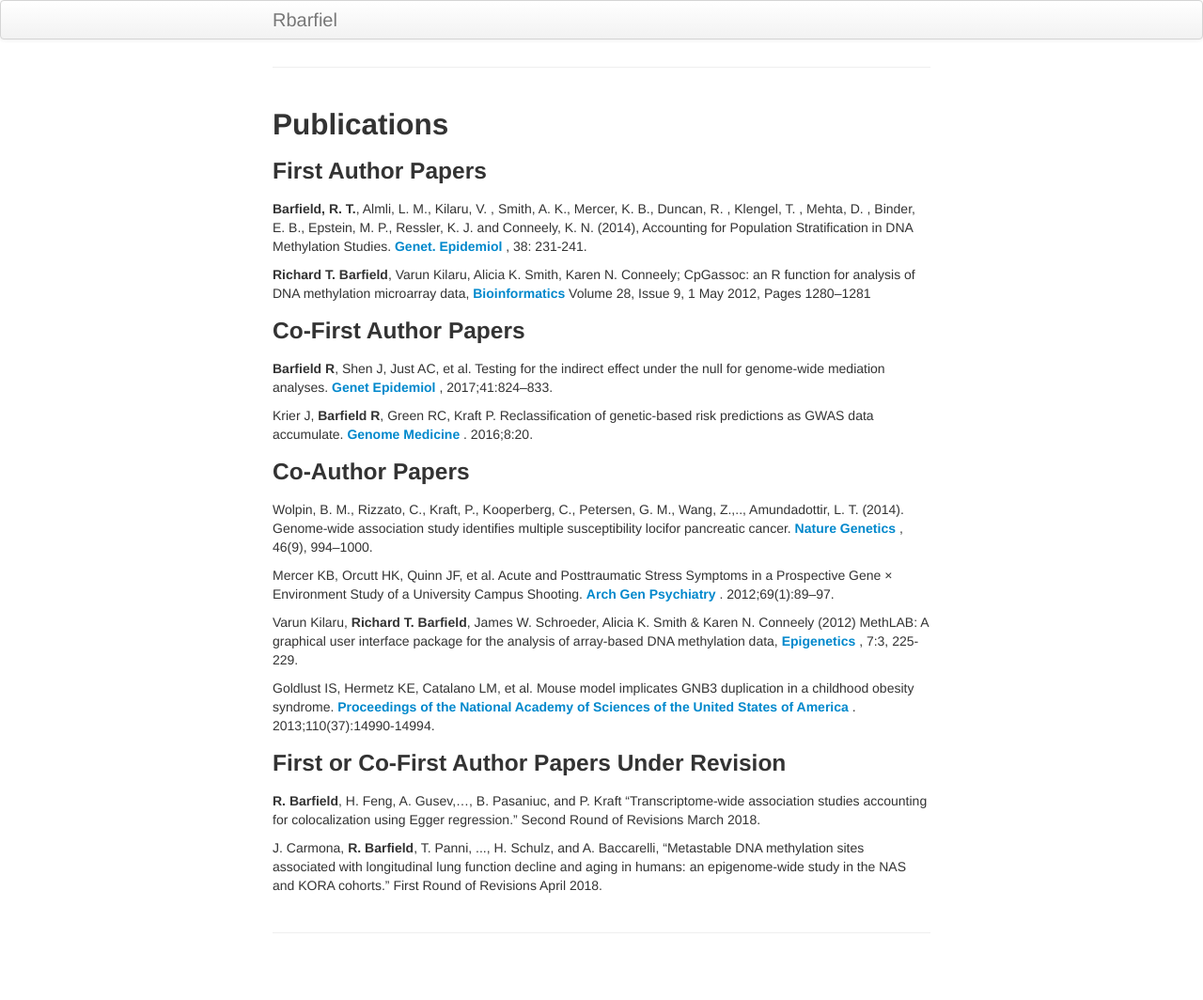
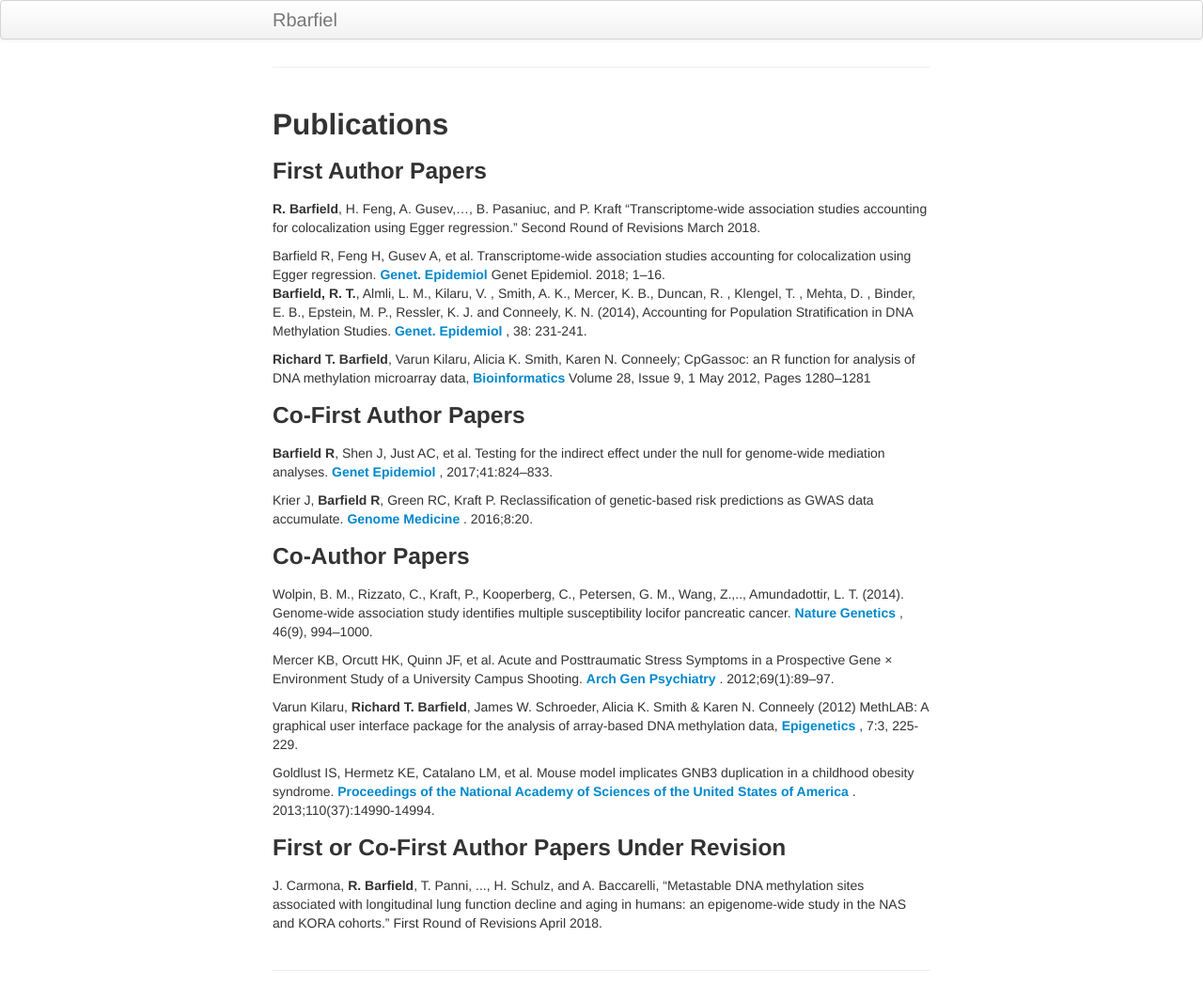
Before and after one commit to rbarfield/Barfield_website, a Jekyll site: the page built from pages/publications.md, in a window 1280 px wide. Shown: the whole page at 94% size. Built offline with Jekyll 4.4.1, drawn with Linux system fonts in a browser that asks for light colours; before the commit the page ends 1024 px from its top, so only the background shows below that.

Commit message:
Initial commit

```diff
--- a/pages/publications.md
+++ b/pages/publications.md
@@ -5,8 +5,11 @@ layout: page
 <h2> Publications
 <h3 id="FirstPapers">First Author Papers</h3>
 
+<p><b>R. Barfield</b>, H. Feng, A. Gusev,…, B. Pasaniuc, and P. Kraft “Transcriptome-wide association studies accounting for colocalization using Egger regression.”  Second Round of Revisions March 2018. </p>
+
+Barfield R, Feng H, Gusev A, et al. Transcriptome‐wide association studies accounting for colocalization using Egger regression.  <a href="https://doi.org/10.1002/gepi.22131"><b> Genet. Epidemiol</b></a> Genet Epidemiol. 2018; 1–16.
+
 <p><b>Barfield, R. T.</b>, Almli, L. M., Kilaru, V. , Smith, A. K., Mercer, K. B., Duncan, R. , Klengel, T. , Mehta, D. , Binder, E. B., Epstein, M. P., Ressler, K. J. and Conneely, K. N. (2014), Accounting for Population Stratification in DNA Methylation Studies.<a href="https://doi.org/10.1002/gepi.21789"> <b>Genet. Epidemiol</b> </a>, 38: 231-241.</p>
-
 
 <p><b>Richard T. Barfield</b>, Varun Kilaru, Alicia K. Smith, Karen N. Conneely; CpGassoc: an R function for analysis of DNA methylation microarray data,<a href="https://academic.oup.com/bioinformatics/article/28/9/1280/312316"> <b>Bioinformatics</b> </a> Volume 28, Issue 9, 1 May 2012, Pages 1280–1281</p>
 
```
Also changed, not shown: other parts of pages/publications.md (+0 -1 lines).
